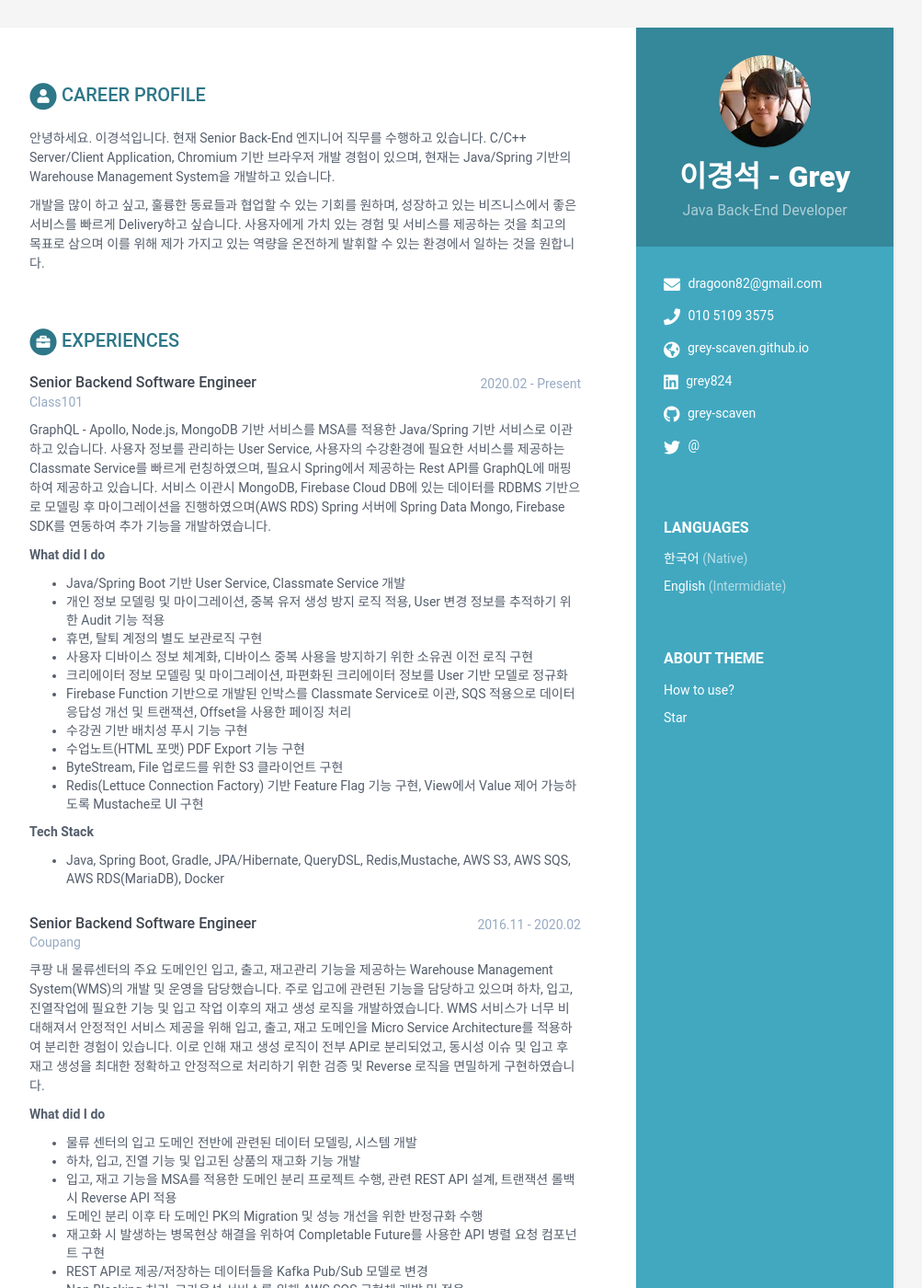
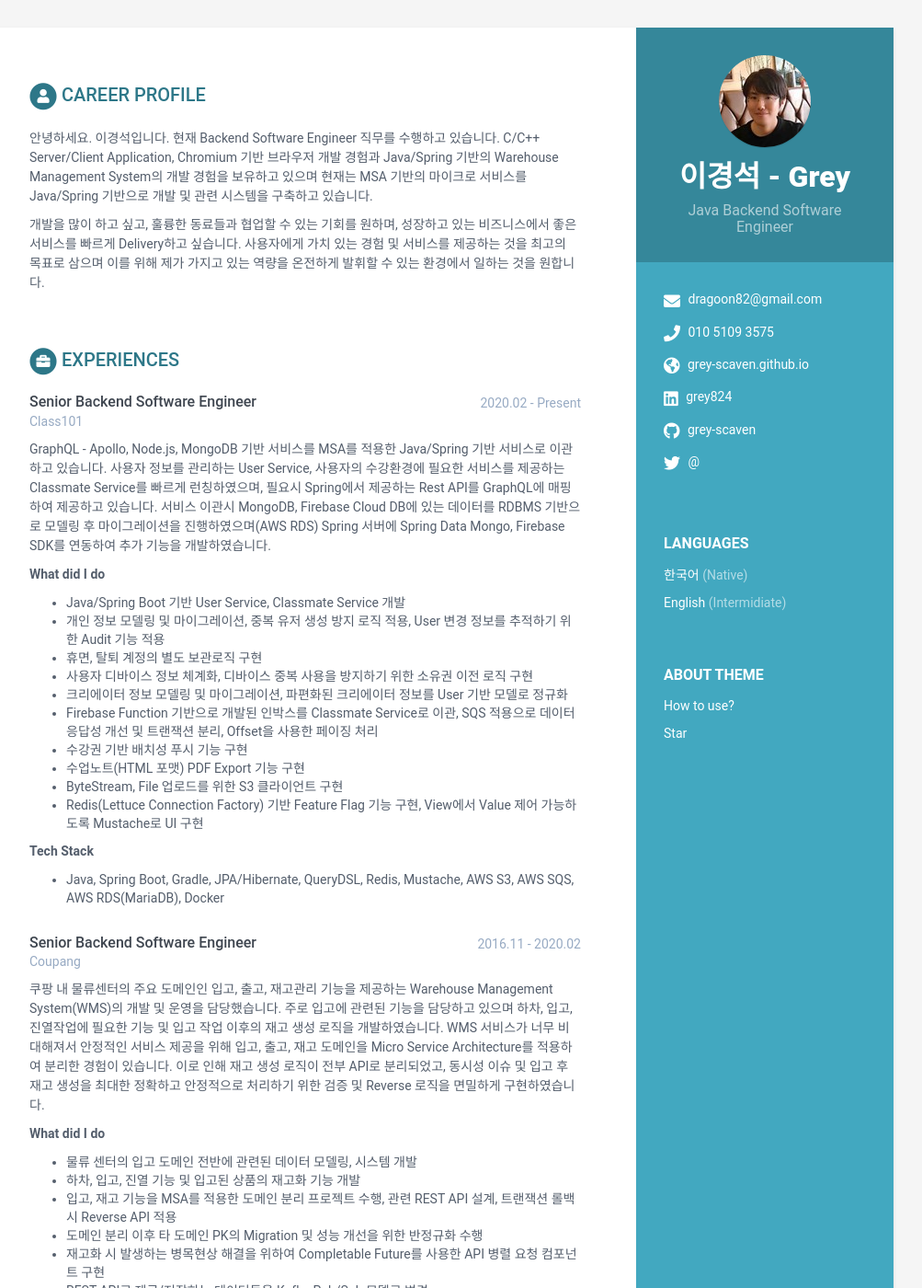
Before and after one commit to grey-scaven/grey-scaven.github.io, a Jekyll site: the page built from index.html, in a window 1280 px wide and 1400 px high. Shown: the whole window at 92% size, without its empty margins (168-1171 px from the left). Built offline with Jekyll 4.4.1, drawn with Linux system fonts in a browser that asks for light colours.

Commit message:
Update data.yml

```diff
--- a/_data/data.yml
+++ b/_data/data.yml
@@ -8,7 +8,7 @@ sidebar:
 
     # Profile information
     name: 이경석 - Grey
-    tagline: Java Back-End Developer
+    tagline: Java Backend Software Engineer
     avatar: profile.png  #place a 100x100 picture inside /assets/images/ folder and provide the name of the file below
 
     # Sidebar links
@@ -44,9 +44,10 @@ sidebar:
 career-profile:
     title: Career Profile
     summary: |
-      안녕하세요. 이경석입니다. 현재 Senior Back-End 엔지니어 직무를 수행하고 있습니다.
-      C/C++ Server/Client Application, Chromium 기반 브라우저 개발 경험이 있으며,
-      현재는 Java/Spring 기반의 Warehouse Management System을 개발하고 있습니다.
+      안녕하세요. 이경석입니다. 현재 Backend Software Engineer 직무를 수행하고 있습니다.
+      C/C++ Server/Client Application, Chromium 기반 브라우저 개발 경험과 Java/Spring 기반의
+      Warehouse Management System의 개발 경험을 보유하고 있으며 현재는 MSA 기반의 마이크로
+      서비스를 Java/Spring 기반으로 개발 및 관련 시스템을 구축하고 있습니다.
 
       개발을 많이 하고 싶고, 훌륭한 동료들과 협업할 수 있는 기회를 원하며, 성장하고 있는
       비즈니스에서 좋은 서비스를 빠르게 Delivery하고 싶습니다.
@@ -82,14 +83,14 @@ experiences:
           - 휴면, 탈퇴 계정의 별도 보관로직 구현
           - 사용자 디바이스 정보 체계화, 디바이스 중복 사용을 방지하기 위한 소유권 이전 로직 구현
           - 크리에이터 정보 모델링 및 마이그레이션, 파편화된 크리에이터 정보를 User 기반 모델로 정규화
-          - Firebase Function 기반으로 개발된 인박스를 Classmate Service로 이관, SQS 적용으로 데이터 응답성 개선 및 트랜잭션, Offset을 사용한 페이징 처리
+          - Firebase Function 기반으로 개발된 인박스를 Classmate Service로 이관, SQS 적용으로 데이터 응답성 개선 및 트랜잭션 분리, Offset을 사용한 페이징 처리
           - 수강권 기반 배치성 푸시 기능 구현
           - 수업노트(HTML 포맷) PDF Export 기능 구현
           - ByteStream, File 업로드를 위한 S3 클라이언트 구현
           - Redis(Lettuce Connection Factory) 기반 Feature Flag 기능 구현, View에서 Value 제어 가능하도록 Mustache로 UI 구현
 
         <b>Tech Stack</b>
-          - Java, Spring Boot, Gradle, JPA/Hibernate, QueryDSL, Redis,Mustache, AWS S3, AWS SQS, AWS RDS(MariaDB), Docker
+          - Java, Spring Boot, Gradle, JPA/Hibernate, QueryDSL, Redis, Mustache, AWS S3, AWS SQS, AWS RDS(MariaDB), Docker
 
     - role: Senior Backend Software Engineer
       time: 2016.11 - 2020.02
```
